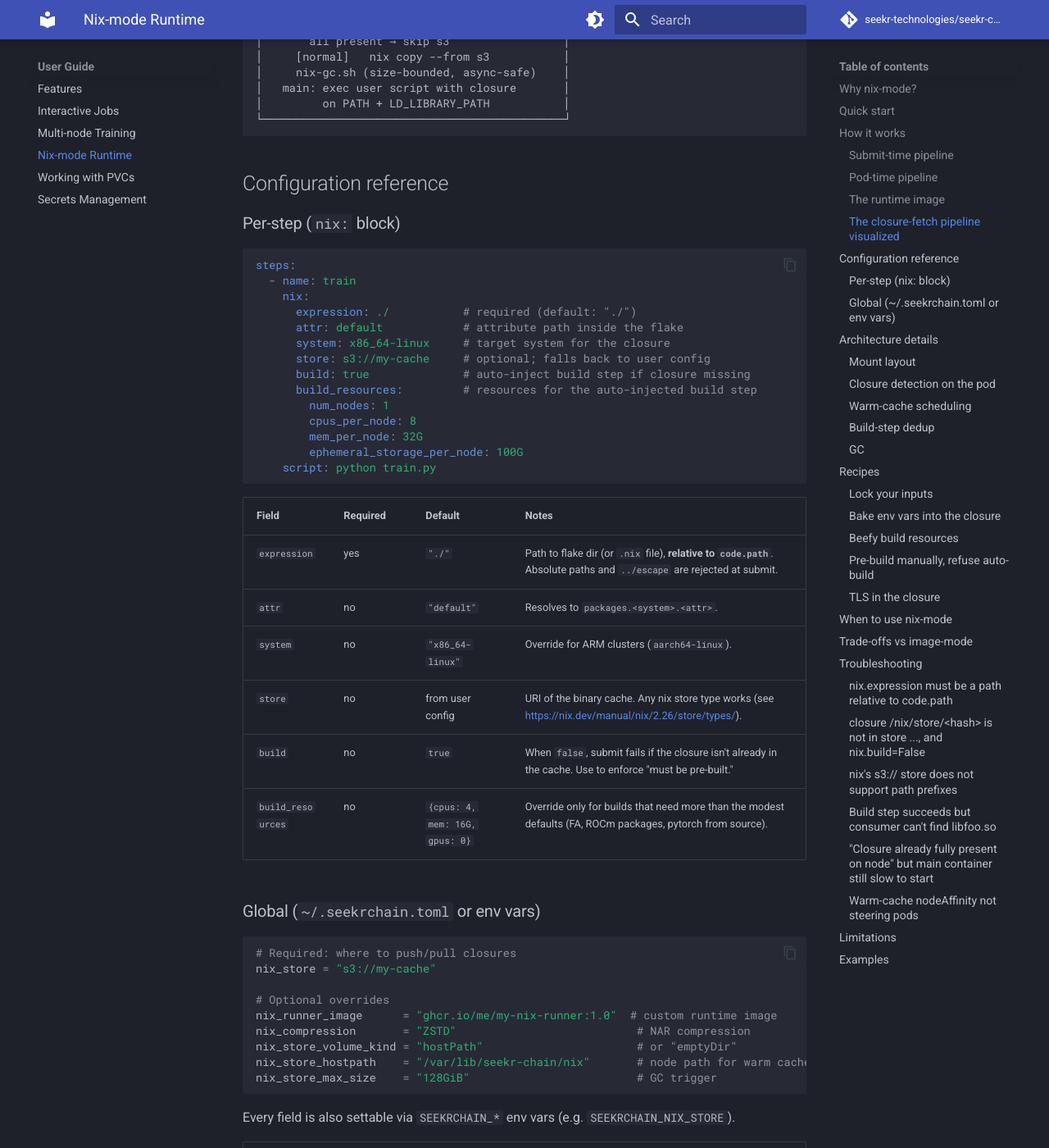
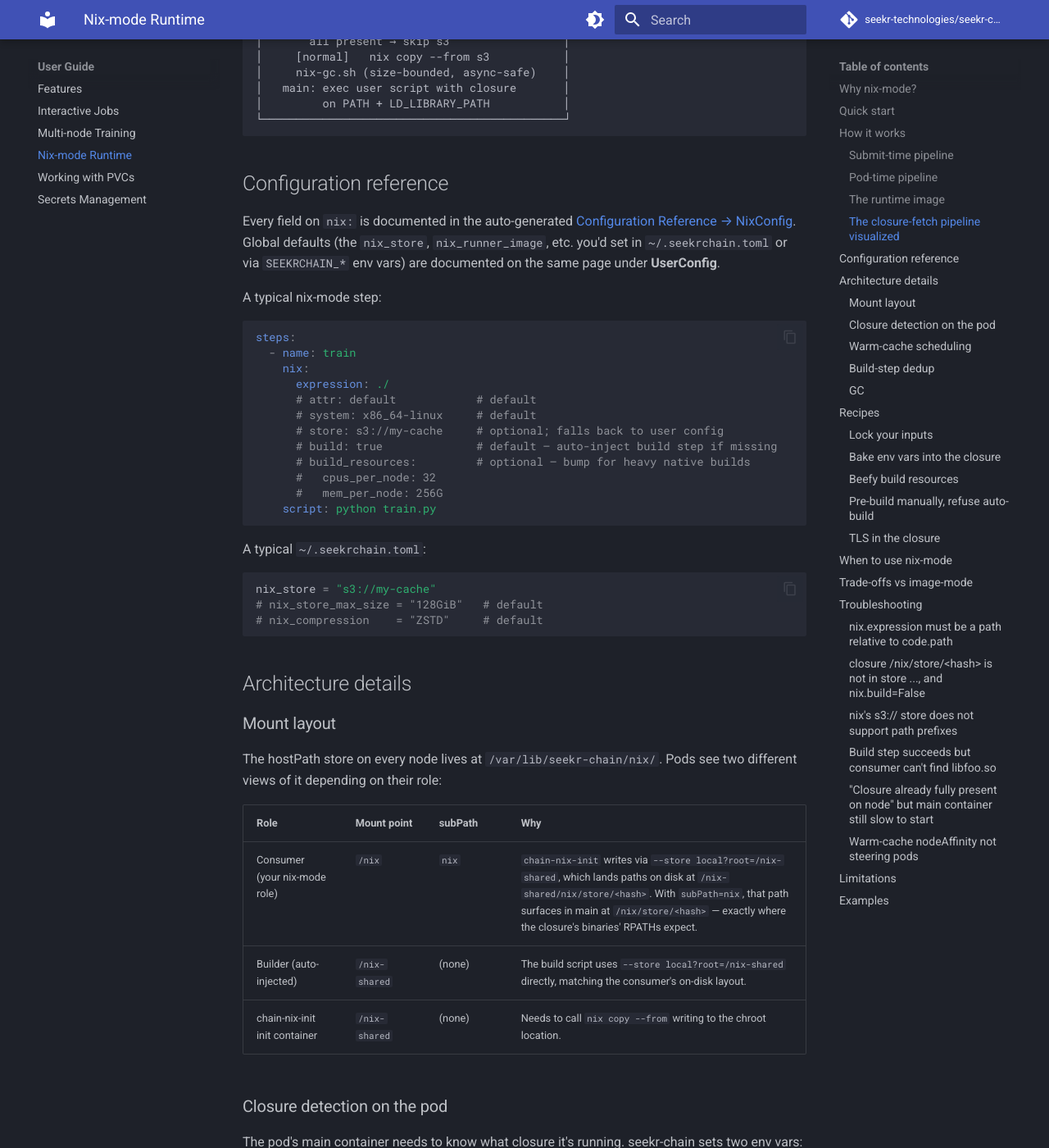
Before and after one commit to Seekr-Technologies/seekr-chain, an MkDocs documentation site: the page built from docs/guides/nix-mode.md, in a window 1280 px wide and 1400 px high, scrolled down 4181 px. Shown: the whole window at 82% size. Built offline with MkDocs 1.6.1 and Material for MkDocs 9.7.7, drawn with Linux system fonts in a browser that asks for light colours; comment, search, counter and statistics services are not loaded; the version menu is left out; some of the changed text lies outside the part shown.

Commit message:
docs: link to auto-generated config reference instead of duplicating
The Configuration Reference page is generated from NixConfig + UserConfig
docstrings — keeping a parallel table in the nix-mode guide would just
drift. Replace the two tables with a link to
reference/configuration.md#nixconfig and a minimal annotated YAML example
showing the common-case shape.

````diff
--- a/docs/guides/nix-mode.md
+++ b/docs/guides/nix-mode.md
@@ -202,59 +202,36 @@
 
 ## Configuration reference
 
-### Per-step (`nix:` block)
+Every field on `nix:` is documented in the auto-generated [Configuration
+Reference → NixConfig](../reference/configuration.md#nixconfig). Global
+defaults (the `nix_store`, `nix_runner_image`, etc. you'd set in
+`~/.seekrchain.toml` or via `SEEKRCHAIN_*` env vars) are documented on
+the same page under **UserConfig**.
+
+A typical nix-mode step:
 
 ```yaml
 steps:
   - name: train
     nix:
-      expression: ./           # required (default: "./")
-      attr: default            # attribute path inside the flake
-      system: x86_64-linux     # target system for the closure
-      store: s3://my-cache     # optional; falls back to user config
-      build: true              # auto-inject build step if closure missing
-      build_resources:         # resources for the auto-injected build step
-        num_nodes: 1
-        cpus_per_node: 8
-        mem_per_node: 32G
-        ephemeral_storage_per_node: 100G
+      expression: ./
+      # attr: default            # default
+      # system: x86_64-linux     # default
+      # store: s3://my-cache     # optional; falls back to user config
+      # build: true              # default — auto-inject build step if missing
+      # build_resources:         # optional — bump for heavy native builds
+      #   cpus_per_node: 32
+      #   mem_per_node: 256G
     script: python train.py
 ```
 
-| Field | Required | Default | Notes |
-|---|---|---|---|
-| `expression` | yes | `"./"` | Path to flake dir (or `.nix` file), **relative to `code.path`**. Absolute paths and `../escape` are rejected at submit. |
-| `attr` | no | `"default"` | Resolves to `packages.<system>.<attr>`. |
-| `system` | no | `"x86_64-linux"` | Override for ARM clusters (`aarch64-linux`). |
-| `store` | no | from user config | URI of the binary cache. Any nix store type works (see <https://nix.dev/manual/nix/2.26/store/types/>). |
-| `build` | no | `true` | When `false`, submit fails if the closure isn't already in the cache. Use to enforce "must be pre-built." |
-| `build_resources` | no | `{cpus: 4, mem: 16G, gpus: 0}` | Override only for builds that need more than the modest defaults (FA, ROCm packages, pytorch from source). |
-
-### Global (`~/.seekrchain.toml` or env vars)
+A typical `~/.seekrchain.toml`:
 
 ```toml
-# Required: where to push/pull closures
 nix_store = "s3://my-cache"
-
-# Optional overrides
-nix_runner_image      = "ghcr.io/me/my-nix-runner:1.0"  # custom runtime image
-nix_compression       = "ZSTD"                           # NAR compression
-nix_store_volume_kind = "hostPath"                       # or "emptyDir"
-nix_store_hostpath    = "/var/lib/seekr-chain/nix"       # node path for warm cache
-nix_store_max_size    = "128GiB"                         # GC trigger
+# nix_store_max_size = "128GiB"   # default
+# nix_compression    = "ZSTD"     # default
 ```
-
-Every field is also settable via `SEEKRCHAIN_*` env vars (e.g.
-`SEEKRCHAIN_NIX_STORE`).
-
-| Setting | Default | Notes |
-|---|---|---|
-| `nix_store` | unset | Required for any nix-mode step. Bare s3 buckets only (`s3://bucket?region=...`); nix's s3 store rejects path prefixes. |
-| `nix_runner_image` | pinned default | OCI image for nix-mode pods. Must contain `nix` + `s5cmd` + the seccomp config. |
-| `nix_compression` | `"ZSTD"` | Per-upload NAR compression. `"NONE"` is faster end-to-end on high-bandwidth storage; `"XZ"` matches cache.nixos.org. |
-| `nix_store_volume_kind` | `"hostPath"` | `"hostPath"` shares the warm cache across pods on a node (default); `"emptyDir"` is per-pod (use when cluster blocks hostPath). |
-| `nix_store_hostpath` | `/var/lib/seekr-chain/nix` | Node path for the hostPath store. Created on demand. |
-| `nix_store_max_size` | `"128GiB"` | GC trigger. When `du /nix-shared` exceeds this, `nix-gc.sh` runs at the end of `chain-nix-init`. |
 
 ## Architecture details
 
````
